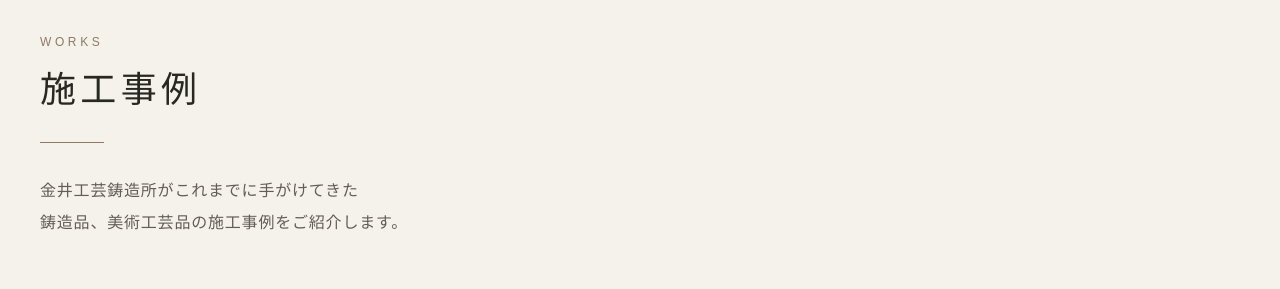
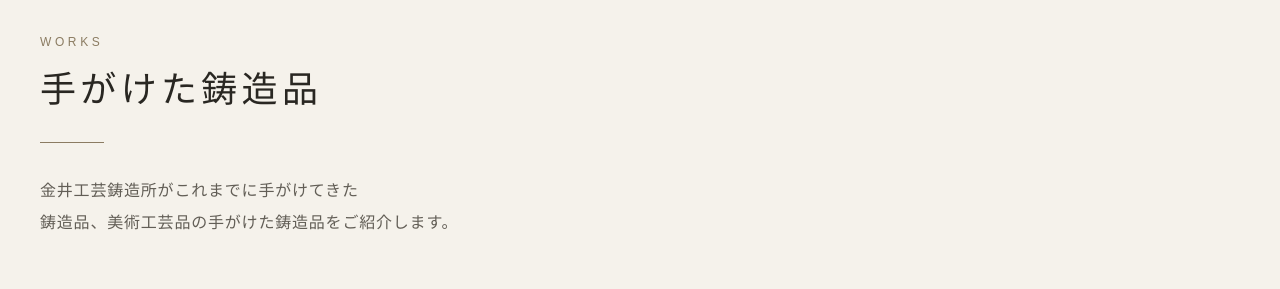
Before and after one commit to vbball0316-debug/kanai-kogei-cast, a Next.js app: page /works in a window 1280 px wide. Shown: the part 171-460 px from the top of the page. Built offline with nearby package versions, Linux system fonts and the light colour scheme.

Commit message:
Rename works section to handmade cast products

```diff
--- a/app/page.tsx
+++ b/app/page.tsx
@@ -172,7 +172,7 @@
             <a href="#about">私たちについて</a>
             <a href="#business">事業内容</a>
             <a href="#process">鋳造について</a>
-            <a href="/works">施工事例</a>
+            <a href="/works">手がけた鋳造品</a>
             <a href="#company">会社概要</a>
           </nav>
 
--- a/app/works/page.tsx
+++ b/app/works/page.tsx
@@ -1,9 +1,9 @@
 import type { Metadata } from "next";
 
 export const metadata: Metadata = {
-  title: "施工事例 | 株式会社金井工芸鋳造所",
+  title: "手がけた鋳造品 | 株式会社金井工芸鋳造所",
   description:
-    "株式会社金井工芸鋳造所がこれまでに手がけた施工事例をご紹介します。仏具や美術工芸品など、鋳造によるものづくりをご覧いただけます。",
+    "株式会社金井工芸鋳造所がこれまでに手がけた鋳造品をご紹介します。仏具や美術工芸品など、鋳造によるものづくりをご覧いただけます。",
 };
 
 const works = [
@@ -18,7 +18,7 @@
   {
     image: "/works/work02.jpg",
     number: "02",
-    title: "施工事例",
+    title: "手がけた鋳造品",
     description:
       "鋳造の技術を活かし、完全オーダーの金具の制作事例です。",
   },
@@ -40,7 +40,7 @@
   {
     image: "/works/work05.jpg",
     number: "05",
-    title: "施工事例",
+    title: "手がけた鋳造品",
     description:
       "伝統的な鋳造技法を用い、素材の持つ風合いを活かして仕上げた制作事例です。",
   },
@@ -123,7 +123,7 @@
             </p>
 
             <h1 className="mt-5 text-3xl font-light tracking-[0.12em] sm:text-4xl">
-              施工事例
+              手がけた鋳造品
             </h1>
 
             <div className="mt-8 h-px w-16 bg-[#8b7c62]" />
@@ -131,7 +131,7 @@
             <p className="mt-8 max-w-2xl text-sm leading-8 tracking-wider text-[#625e56] sm:text-base">
               金井工芸鋳造所がこれまでに手がけてきた
               <br className="hidden sm:block" />
-              鋳造品、美術工芸品の施工事例をご紹介します。
+              鋳造品、美術工芸品の手がけた鋳造品をご紹介します。
             </p>
           </div>
 
@@ -141,7 +141,7 @@
                 <div className="group relative aspect-[3/4] overflow-hidden bg-[#e7e1d6]">
                   <img
                     src={work.image}
-                    alt={`金井工芸鋳造所 施工事例 ${work.number}`}
+                    alt={`金井工芸鋳造所 手がけた鋳造品 ${work.number}`}
                     className={`h-full w-full ${
                       work.fit === "contain" ? "object-contain" : "object-cover"
                     } transition duration-700 group-hover:scale-[1.03]`}
```
